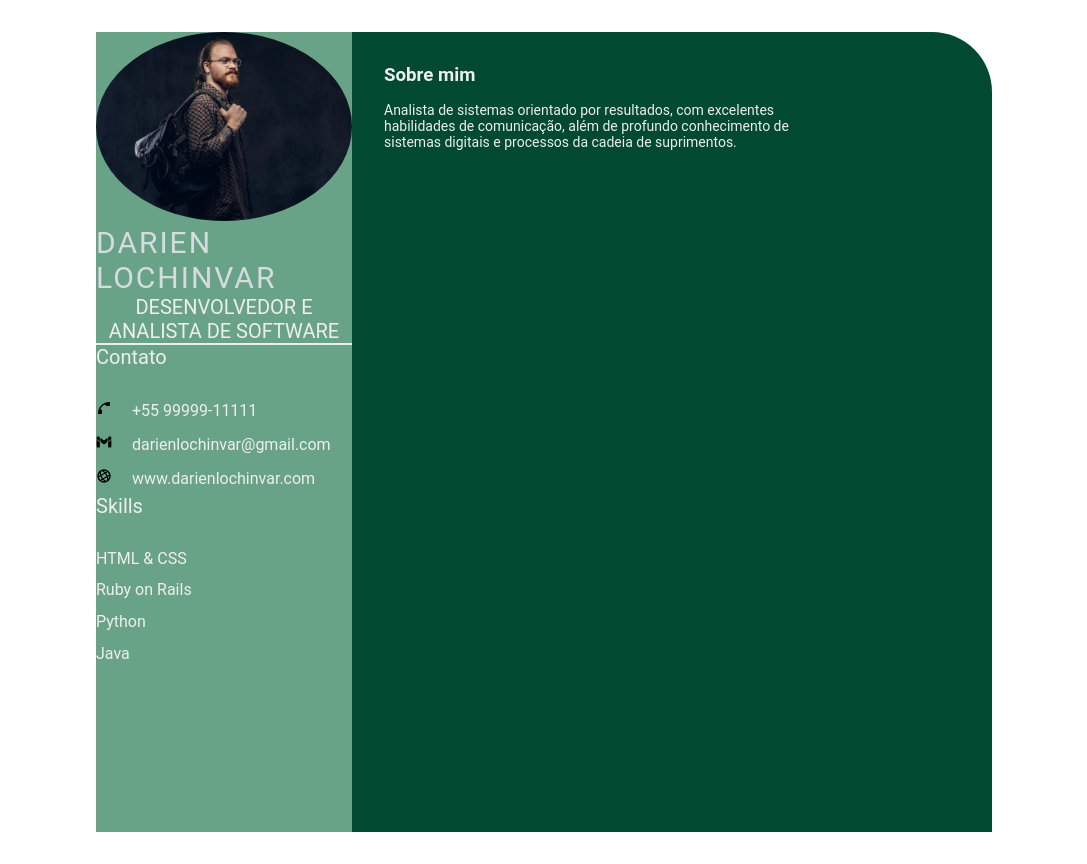
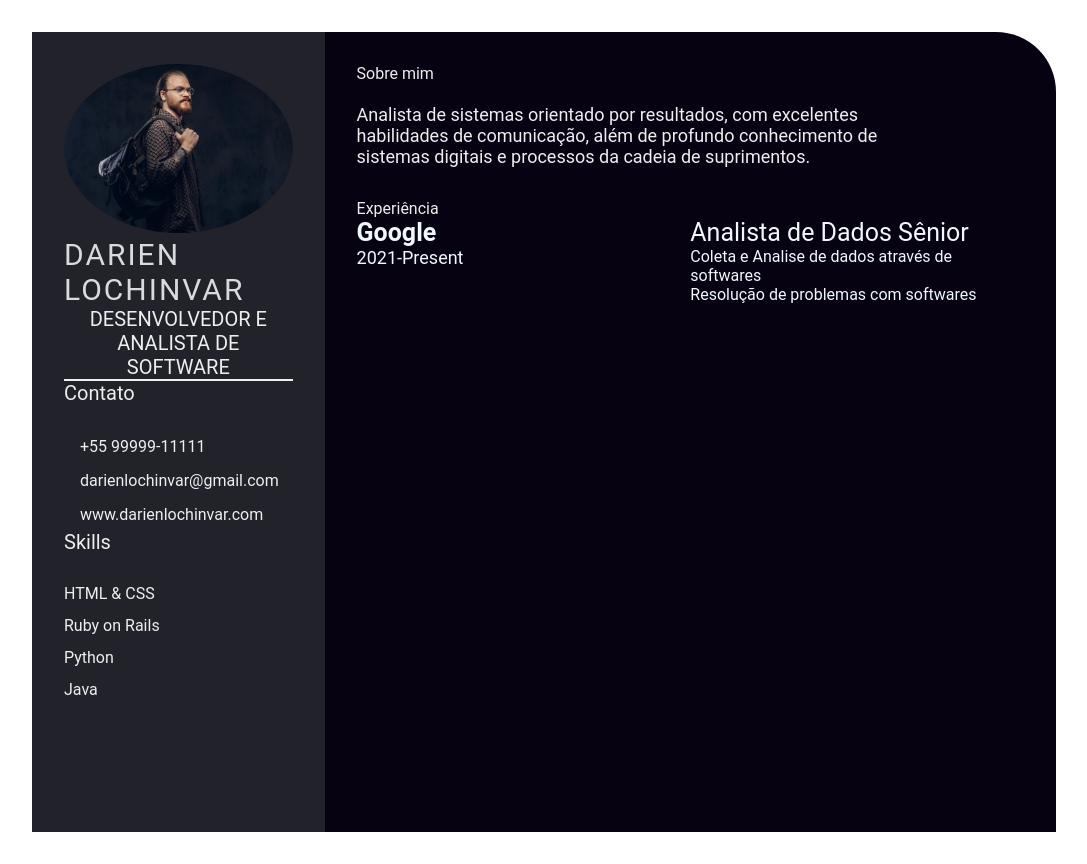
Before and after one commit to headBodyLife/devweekgit.github.io, a plain HTML site: page index.html in a window 1280 px wide. Shown: the whole page, without its empty margins (96-1183 px from the left). Drawn offline with Linux system fonts and the light colour scheme.

Commit message:
Adicinando descrição - Experiência (#3)

```diff
--- a/index.html
+++ b/index.html
@@ -1,5 +1,6 @@
 <!DOCTYPE html>
 <html lang="en">
+
 <head>
   <meta charset="UTF-8">
   <meta http-equiv="X-UA-Compatible" content="IE=edge">
@@ -7,58 +8,86 @@
   <link rel="stylesheet" href="style.css">
   <title>Darien Lochinvar</title>
 </head>
+
 <body>
   <main class="resume-contents">
     <section class="left-section">
-      <section class="left-section-content">
+      <div class="left-section-contents">
         <div class="profile">
-            <img class="profile-image" src="img/personal-image.jpeg"  alt="">
+          <img class="profile-image" src="img/personal-image.jpeg" alt="">
           <p class="name">Darien Lochinvar</p>
           <p class="profession">Desenvolvedor e Analista de Software</p>
         </div>
         <div class="contact-info">
           <p class="left-title">Contato</p>
           <ul>
-              <li><img src="img/icons8-telefone-desligado-16.png" alt=""><i class="fa fa-phone"></i>
-                 +55 99999-11111</li>
-              <li><img src="img/icons8-gmail-16.png" alt=""><i class="fa fa-envelope"></i>
-                darienlochinvar@gmail.com</li>
-              <li><img src="img/icons8-globo-terrestre-16.png" alt=""><i class="fa fa-globe"></i>
-                www.darienlochinvar.com</li>
-
+            <li><i class="fa fa-phone"></i>+55 99999-11111</li>
+            <li><i class="fa fa-envelope"></i>darienlochinvar@gmail.com</li>
+            <li><i class="fa fa-globe"></i>www.darienlochinvar.com</li>
           </ul>
 
         </div>
         <div class="skills">
           <p class="left-title">Skills</p>
           <ul>
-            <li><p>HTML & CSS</p></li>
-            <li><p>Ruby on Rails</p></li>
-            <li><p>Python</p></li>
-            <li><p>Java</p></li>
+            <li>
+              <p>HTML & CSS</p>
+            </li>
+            <li>
+              <p>Ruby on Rails</p>
+            </li>
+            <li>
+              <p>Python</p>
+            </li>
+            <li>
+              <p>Java</p>
+            </li>
           </ul>
+        </div>
       </div>
     </section>
 
-    </section>
+
     <section class="right-section">
       <div class="right-section-contents">
         <section class="about gap">
-            <div class="right-title">
-                <h1>Sobre mim</h1>
+          <div class="right-title">Sobre mim</div>
           <p class="about-me-contents">
             <br> Analista de sistemas orientado por resultados, com excelentes
             <br> habilidades de comunicação, além de profundo conhecimento de
             <br> sistemas digitais e processos da cadeia de suprimentos.
+          </p>
+        </section>
 
+
+        <section class="experience gap">
+          <div class="right-title">
+            Experiência
+          </div>
+          <div class="experience-contents">
+            <div class="exp-left">
+              <p class="exp-company-name">
+                Google
+              </p>
+              <p class="exp-time-period">
+                2021-Present
+              </p>
+            </div>
+            <div class="exp-right">
+              <p class="exp-position">Analista de Dados Sênior</p>
+              <p class="exp-desc">
+              <ul>
+                <li>Coleta e Analise de dados através de softwares</li>
+                <li>Resolução de problemas com softwares</li>
+              </ul>
               </p>
             </div>
           </div>
         </section>
-
       </div>
     </section>
 
   </main>
 </body>
+
 </html>
--- a/style.css
+++ b/style.css
@@ -1,3 +1,4 @@
+
 * {
     margin: 0;
     padding: 0;
@@ -8,7 +9,7 @@
 
 .resume-contents {
     min-height: 100vh;
-    width: 70%;
+    width: 80%;
     margin: 2rem auto;
     display: grid;
     grid-template-columns: repeat(7, 1fr);
@@ -17,13 +18,14 @@
 .left-section {
     grid-column: span 2;
     height: 100%;
-    background-color: #69a387;
+    background-color: #22232a;
+
 }
 
 .right-section {
     grid-column: span 5;
     height: 100%;
-    background-color: #024931;
+    background-color: #060211;
     border-radius: 0px 60px 0px 0px;
 }
 
@@ -98,6 +100,41 @@
     padding-bottom: 2rem;
 }
 .about-me-contents {
-    font-size: 14px;
+    font-size: 18px;
     color: #eeeeee;
 }
+
+.experience-contents,
+.education-contents,
+.awards-contents {
+    display: grid;
+    grid-template-columns: repeat(2, 1fr);
+    padding-bottom: 2rem;
+    color: #F1F8FD;
+}
+
+.exp-company-name,
+.education-school-name,
+.awards-company-name {
+    font-size: 25px;
+    font-weight: bold;
+}
+
+.exp-time-period,
+.educationp-time-period,
+.awards-time-period {
+    font-size: 18px;
+}
+
+.exp-position,
+.education-subject,
+.awards-name {
+    font-size: 25px;
+}
+
+.exp-desc,
+.education-desc,
+.awards-desc {
+    font-size: 16px;
+    padding-left: 5px;
+}
```
Lines whose indentation alone changed are shown as unchanged.
